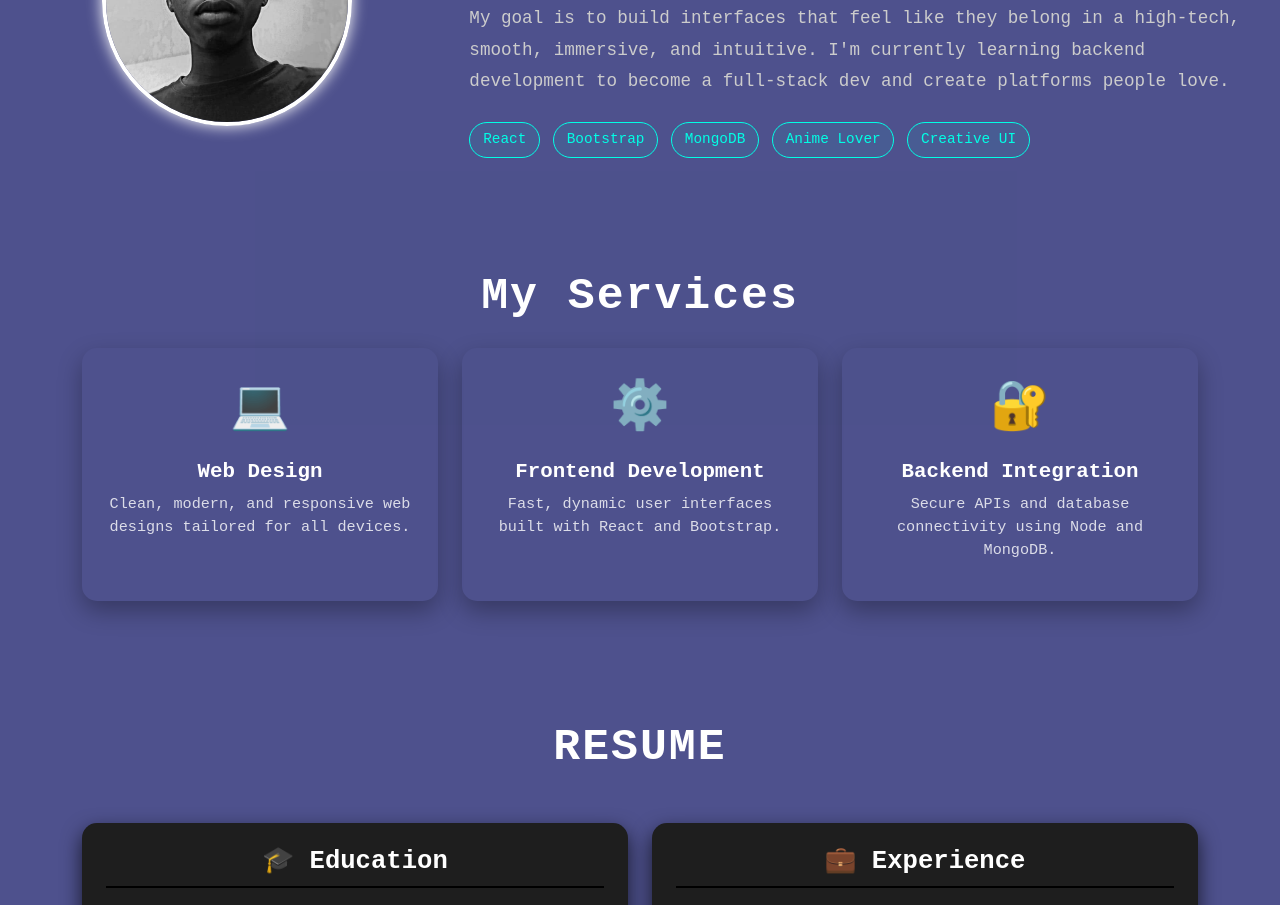
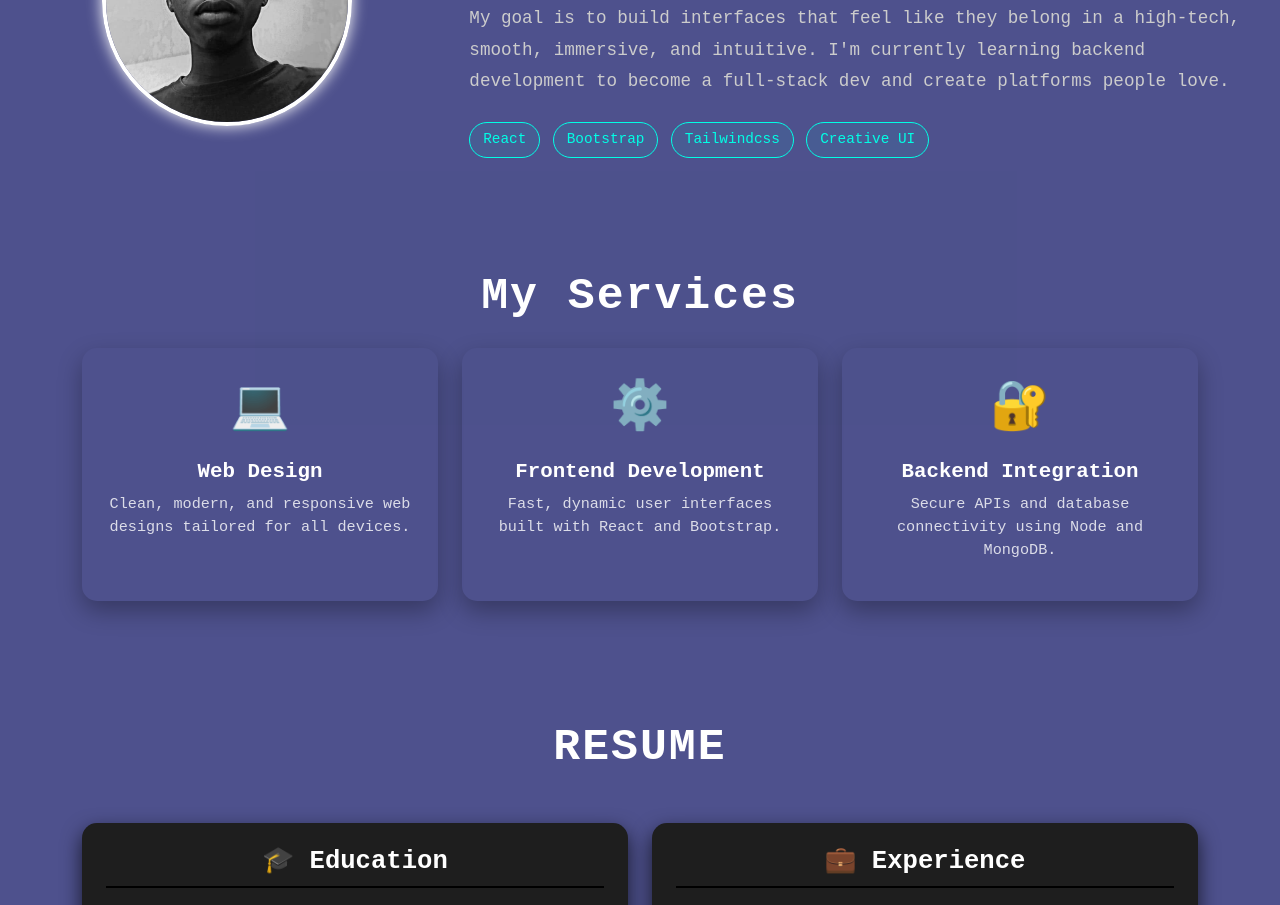
Before and after one commit to victor200900/MY-PORTFOLIO-WEBSITE, a React (Vite) app: page /contact in a window 1280 px wide. Shown: the part 1100-2005 px from the top of the page. Built offline with nearby package versions, Linux system fonts and the light colour scheme.

Commit message:
first-commit

```diff
--- a/src/components/about/about.jsx
+++ b/src/components/about/about.jsx
@@ -24,8 +24,7 @@ const About = () => {
           <div className="about-tags" data-aos="fade-up" data-aos-delay="400">
             <span>React</span>
             <span>Bootstrap</span>
-            <span>MongoDB</span>
-            <span>Anime Lover</span>
+            <span>Tailwindcss</span>
             <span>Creative UI</span>
           </div>
         </div>
--- a/src/components/projects/projects.jsx
+++ b/src/components/projects/projects.jsx
@@ -56,7 +56,7 @@ const ProjectSection = () => {
             <img
               src="src/assets/mov.png"
               className="card-img-top"
-              alt="AnimeVerse Screenshot"
+              alt="AnimeVerse"
             />
             <div className="card-body">
               <h5 className="card-title">{projects[0].title}</h5>
@@ -81,7 +81,7 @@ const ProjectSection = () => {
             <img
               src="src/assets/port.png"
               className="card-img-top"
-              alt="Portfolio Screenshot"
+              alt="Portfolio"
             />
             <div className="card-body">
               <h5 className="card-title">{projects[1].title}</h5>
```
